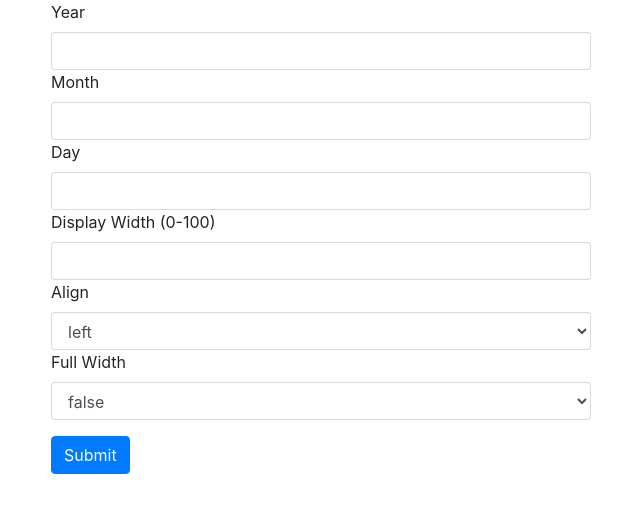
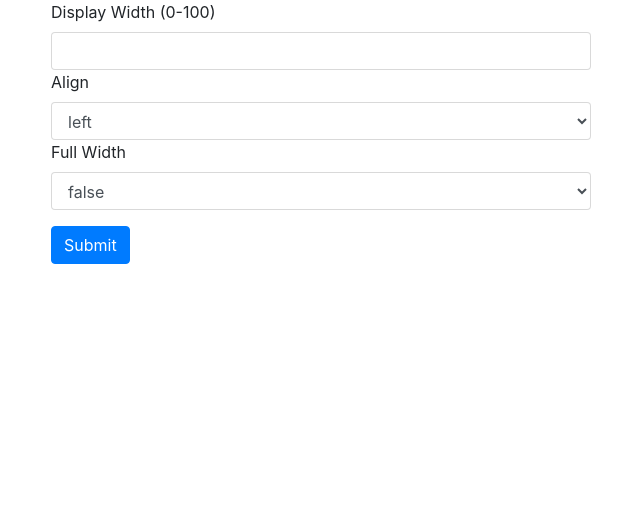
Before and after one commit to KingsleyBell/joe_prussian, a Flask app: template app/templates/edit_image.html in a window 1280 px wide. Shown: the part 188-701 px from the top of the page, without its empty margins (319-959 px from the left). Run offline with Flask 2, Linux system fonts and the light colour scheme; the template is opened without the code that fills it, so the values that code supplies are empty; some libraries are stand-ins or nearby versions.

Commit message:
fix edit image.

```diff
--- a/app/app.py
+++ b/app/app.py
@@ -106,17 +106,16 @@ def edit_image(section_id, image_id):
     image = [i for i in section['images'] if i['id'] == image_id][0]
     if request.method == 'POST':
         title = request.form.get('title')
-        year = request.form.get('year')
-        month = request.form.get('month')
-        day = request.form.get('day')
+        section_name = request.form.get('section')
         display_width = request.form.get('display_width')
         align = request.form.get('align')
         full_width = request.form.get('full_width') == "true"
 
+        db_section = [s for s in db if s['name'] == section_name][0]
+        db_section['images'].append(image)
+        section['images'].remove(image)
+
         image["title"] = title
-        image["year"] = year
-        image["month"] = month
-        image["day"] = day
         image["display_width"] = display_width
         image["align"] = align
         image["full_width"] = full_width
@@ -135,7 +134,7 @@ def edit_image(section_id, image_id):
         )
 
 
-@application.route('/edit_image/', methods=['POST'])
+@application.route('/delete_image/', methods=['POST'])
 @requires_auth
 def delete_image():
     section_id = request.form.get('section_id')
@@ -173,9 +172,6 @@ def upload(section_id=None):
         db_section = [s for s in db if s['id'] == section][0]
 
         title = request.form.get('title')
-        year = request.form.get('year')
-        month = request.form.get('month')
-        day = request.form.get('day')
         display_width = request.form.get('display_width')
         align = request.form.get('align')
         full_width = request.form.get('full_width') == "true"
--- a/app/templates/edit_image.html
+++ b/app/templates/edit_image.html
@@ -23,12 +23,6 @@
               <option {% if section == s %}selected{% endif %}>{{ s }}</option>
             {% endfor %}
           </select>
-          <label for="year">Year</label>
-          <input type="number" class="form-control" id="year" name="year" value="{{ image.year }}" required>
-          <label for="month">Month</label>
-          <input type="number" class="form-control" id="month" name="month" value="{{ image.month }}" required>
-          <label for="day">Day</label>
-          <input type="number" class="form-control" id="day" name="day" value="{{ image.day }}" required>
           <label for="display_width">Display Width (0-100)</label>
           <input type="number" class="form-control" id="display_width" name="display_width" value="{{ image.display_width }}" required>
           <label for="align">Align</label>
--- a/app/templates/upload.html
+++ b/app/templates/upload.html
@@ -26,12 +26,6 @@
               <option value="{{ id }}" {% if section == id %}selected{% endif %}>{{ name }}</option>
             {% endfor %}
           </select>
-          <label for="year">Year</label>
-          <input type="number" class="form-control" id="year" name="year" required>
-          <label for="month">month</label>
-          <input type="number" class="form-control" id="month" name="month" required>
-          <label for="day">day</label>
-          <input type="number" class="form-control" id="day" name="day" required>
           <label for="display_width">Display Width</label>
           <input type="number" class="form-control" id="display_width" name="display_width" required>
           <label for="align">Align</label>
```
